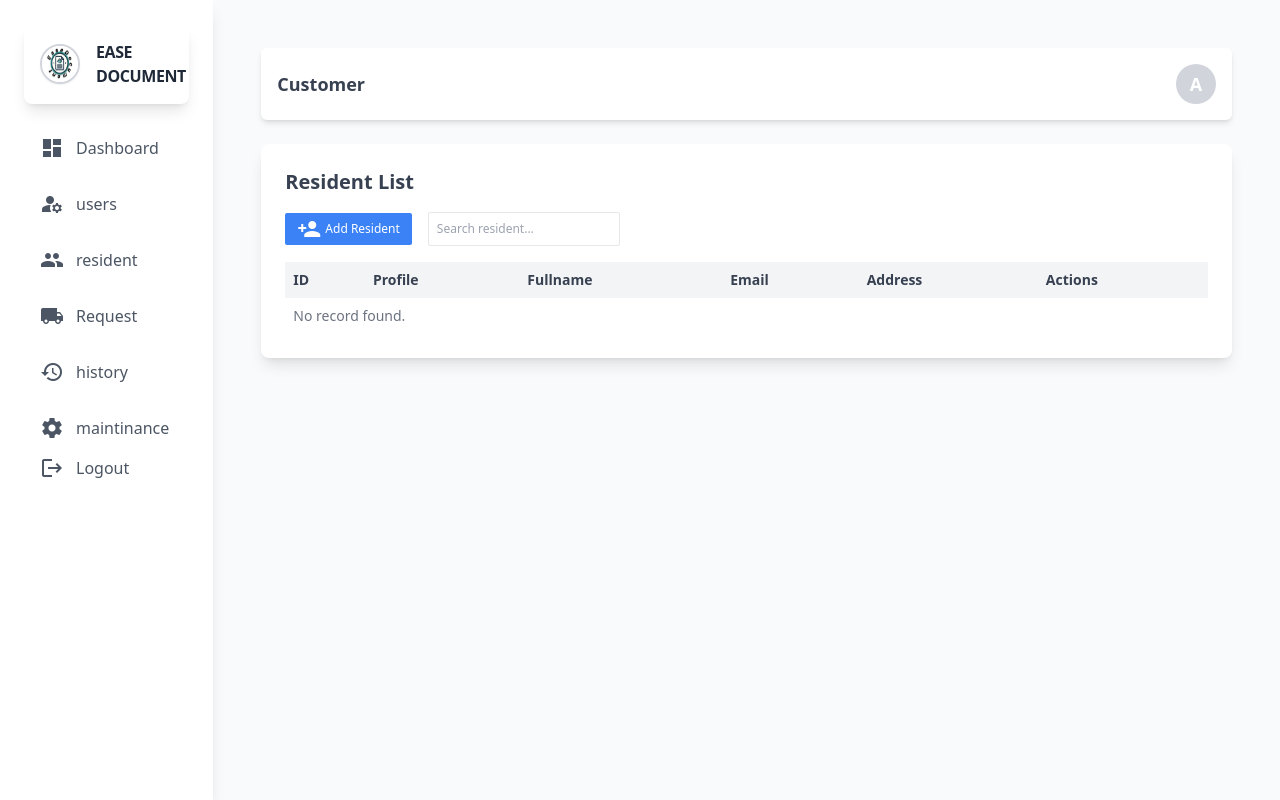
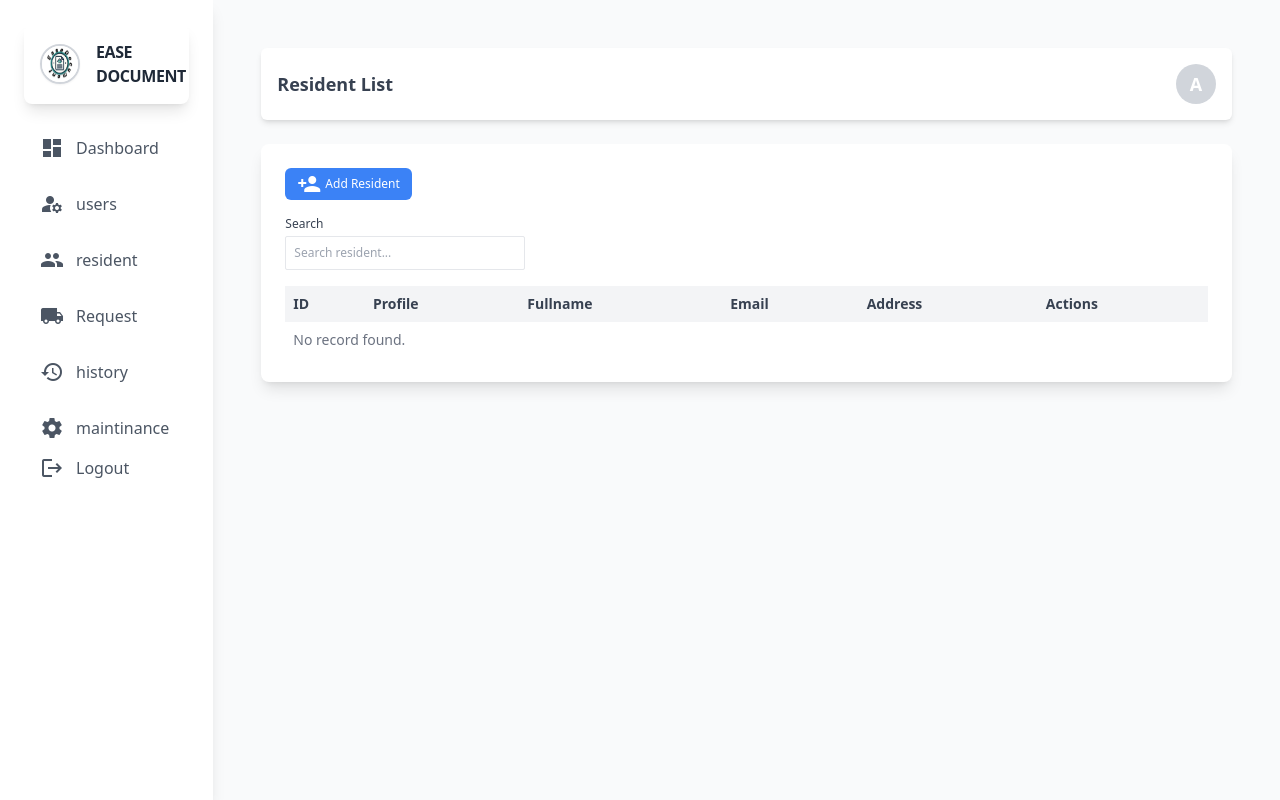
Before and after one commit to anderson895/EASE-DOCUMENT, a PHP site: page /admin/resident.php in a window 1280 px wide. Run offline with PHP 8.4, Linux system fonts and the light colour scheme; the visitor is signed in with stand-in values (Sample User, id 1); tables that the repository leaves empty or names only in its code hold one stand-in row (values such as "Sample post"); some libraries are stand-ins or nearby versions.

Commit message:
fetch resident

```diff
--- a/admin/resident.php
+++ b/admin/resident.php
@@ -3,7 +3,7 @@ include "components/header.php";
 ?>
 
 <div class="flex justify-between items-center bg-white p-4 mb-6 rounded-md shadow-md">
-    <h2 class="text-lg font-semibold text-gray-700">Customer</h2>
+    <h2 class="text-lg font-semibold text-gray-700">Resident List</h2>
     <div class="w-10 h-10 bg-gray-300 rounded-full flex items-center justify-center text-lg font-bold text-white">
         <?php
         echo substr(ucfirst($_SESSION['user_type']), 0, 1);
@@ -13,17 +13,20 @@ include "components/header.php";
 
 <!-- Card for Table -->
 <div class="bg-white rounded-lg shadow-lg p-6">
-    <h3 class="text-xl font-semibold text-gray-700 mb-4">Resident List</h3>
 
-    <!-- Search Input -->
-    <div class="mb-4 flex items-center space-x-4">
-        <button id="adduserButton" class="bg-blue-500 text-white py-1 px-3 text-xs rounded-sm flex items-center hover:bg-blue-600 transition duration-300">
-            <span class="material-icons mr-1 text-sm">person_add</span>
-            Add Resident
-        </button>
+   <!-- Add Resident Button -->
+<div class="mb-4 flex items-center space-x-4">
+    <button id="addResidentButton" class="bg-blue-500 text-white py-1 px-3 text-xs rounded-md flex items-center hover:bg-blue-600 transition duration-300">
+        <span class="material-icons mr-1 text-sm">person_add</span>
+        Add Resident
+    </button>
+</div>
 
-        <input type="text" id="searchInput" class="p-2 border rounded-sm text-xs" placeholder="Search resident...">
-    </div>
+<!-- Search Input -->
+<div class="mb-4">
+    <label for="searchInput" class="block text-xs text-gray-700 mb-1">Search</label>
+    <input type="text" id="searchInput" class="p-2 border rounded-sm text-xs w-60" placeholder="Search resident...">
+</div>
 
 
 
```
